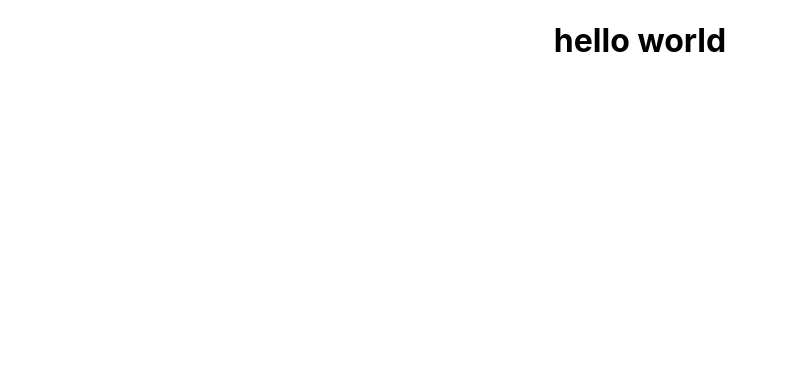
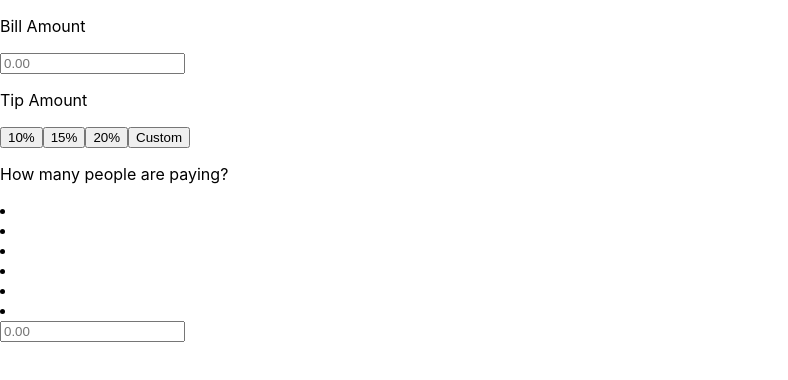
Before and after one commit to kfoley123/tipCalculator, a React (Create React App) app: page / in a window 1280 px wide. Shown: the top 380 px of the page, without its empty margins (0-788 px from the left). Built offline with nearby package versions, Linux system fonts and the light colour scheme; the HTML template or start-up script is replaced by a standard one.

Commit message:
made skeleton for calculator body

```diff
--- a/src/App.js
+++ b/src/App.js
@@ -2,8 +2,26 @@ import "./App.css";
 
 function App() {
     return (
-        <div className="App">
-            <h1>hello world</h1>
+        <div>
+            <p>Bill Amount</p>
+
+            <input type="text" placeholder="0.00" />
+            <p>Tip Amount</p>
+            <button>10%</button>
+            <button>15%</button>
+            <button>20%</button>
+            <button>Custom</button>
+
+            <p>How many people are paying?</p>
+
+            <li></li>
+            <li></li>
+            <li></li>
+            <li></li>
+            <li></li>
+            <li></li>
+
+            <input type="text" placeholder="0.00" />
         </div>
     );
 }
```
